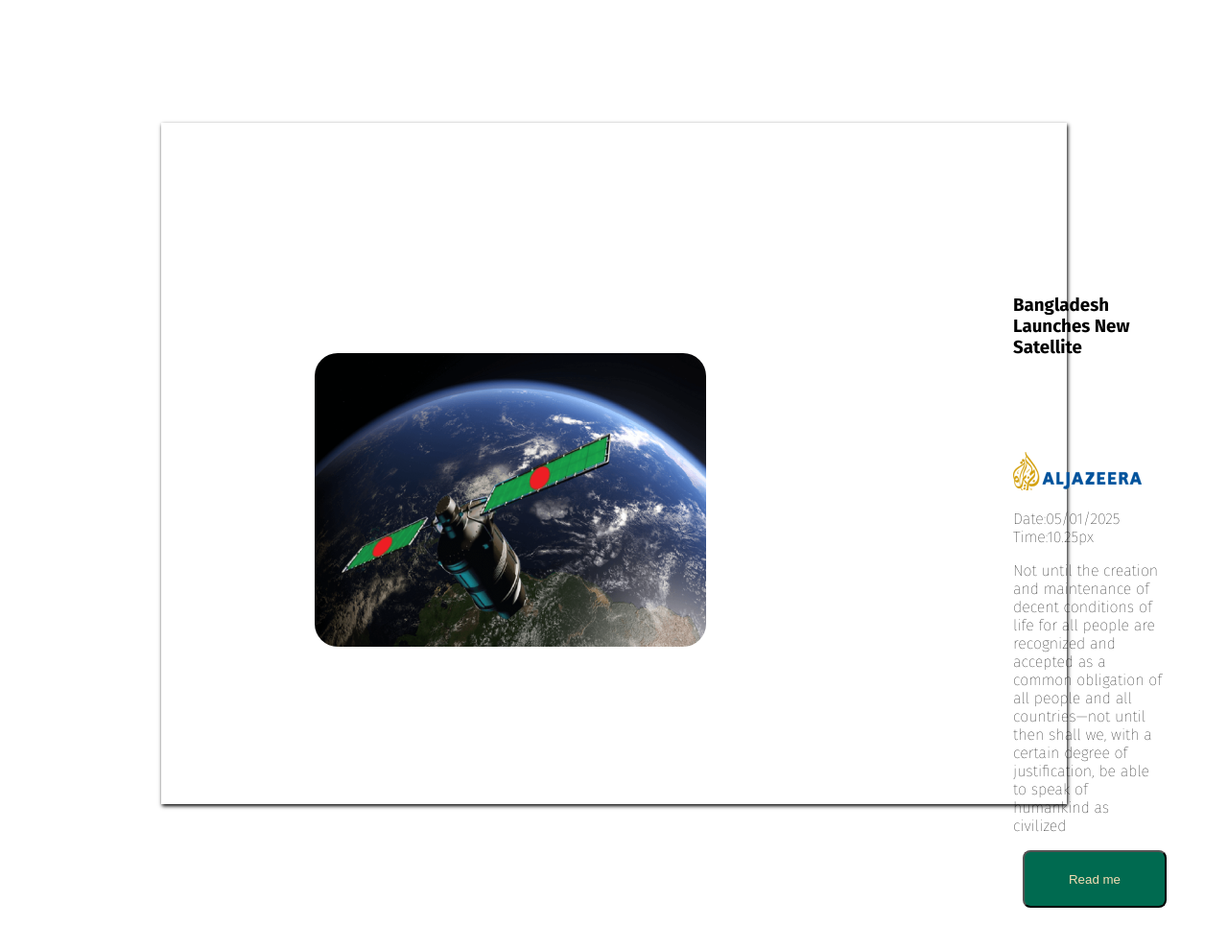
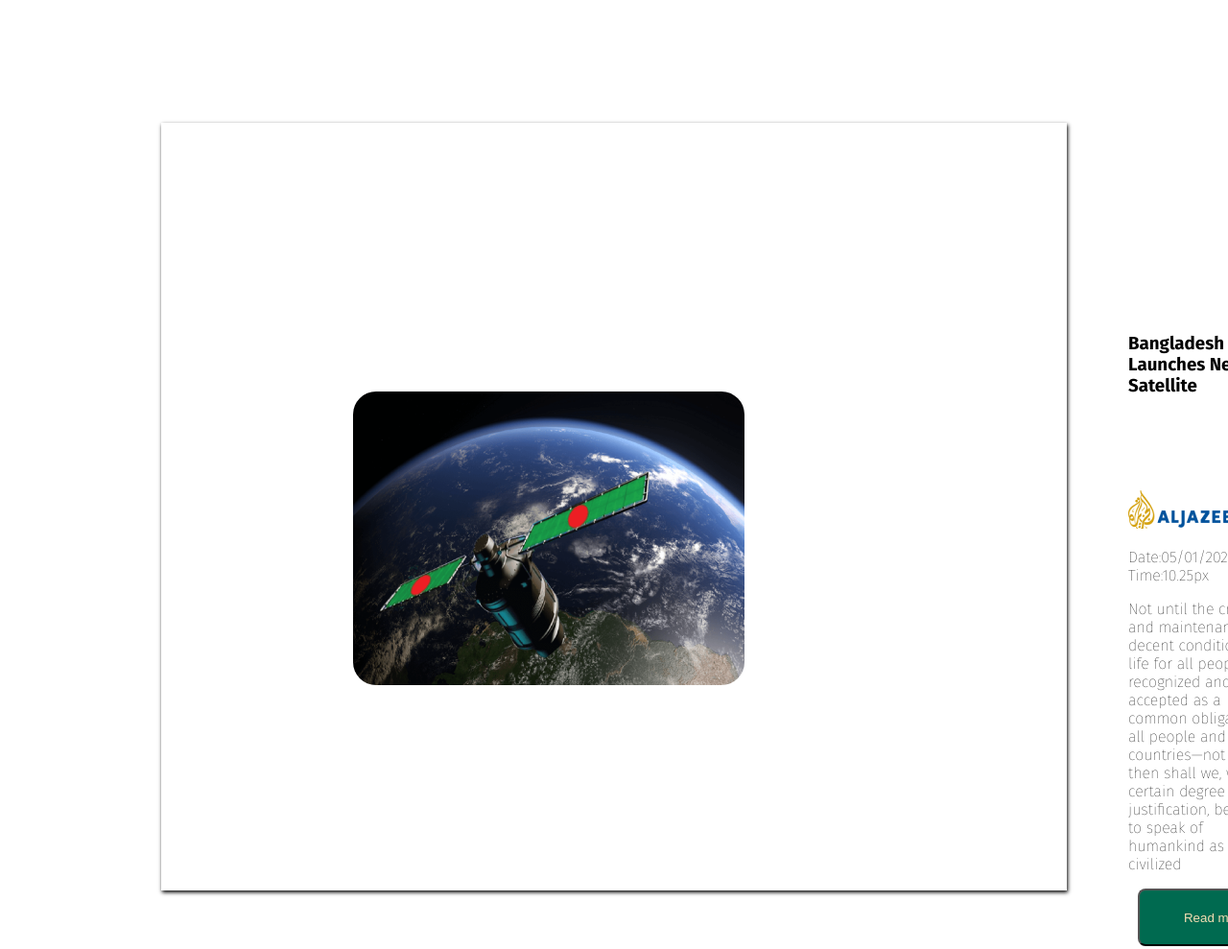
Before and after one commit to atiqur-rahman1992/assignment1, a plain HTML site: page index.html in a window 1280 px wide. Shown: the part 2680-3669 px from the top of the page at 96% size. Drawn offline with Linux system fonts and the light colour scheme.

Commit message:
9th commit

```diff
--- a/styles/style.css
+++ b/styles/style.css
@@ -175,15 +175,18 @@ section{
 }
 .div12{
     border-radius: 24px;
-    margin: 160px;
+    margin: 200px;
 }
 .div15{
     width: 744px;
-    height: 290px;
-    margin:160px ;
+    height: 400px;
+    margin:200px ;
 }
 .container2{
+
+
     display: flex;
+    justify-content: space-around;
     margin: 160px;
     background-color:white;
     box-shadow: 1px 2px 4px black;
```
